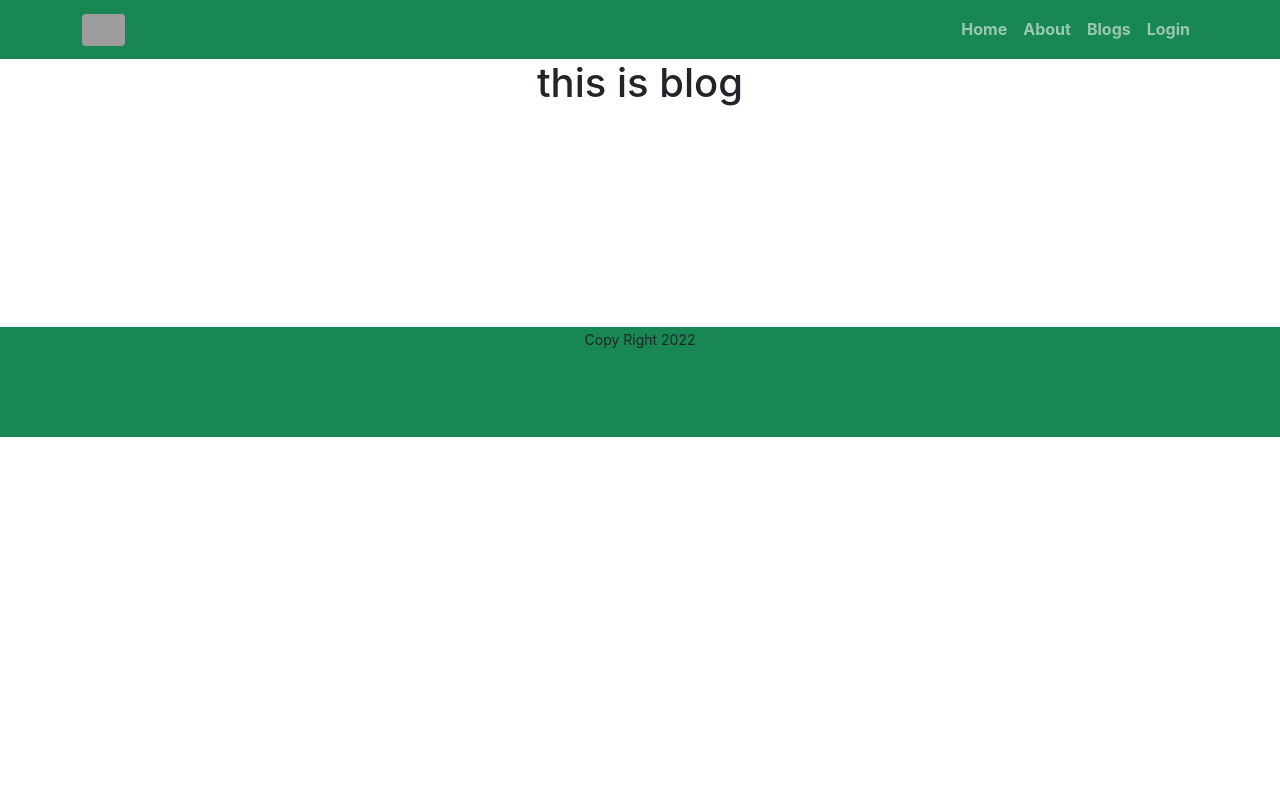
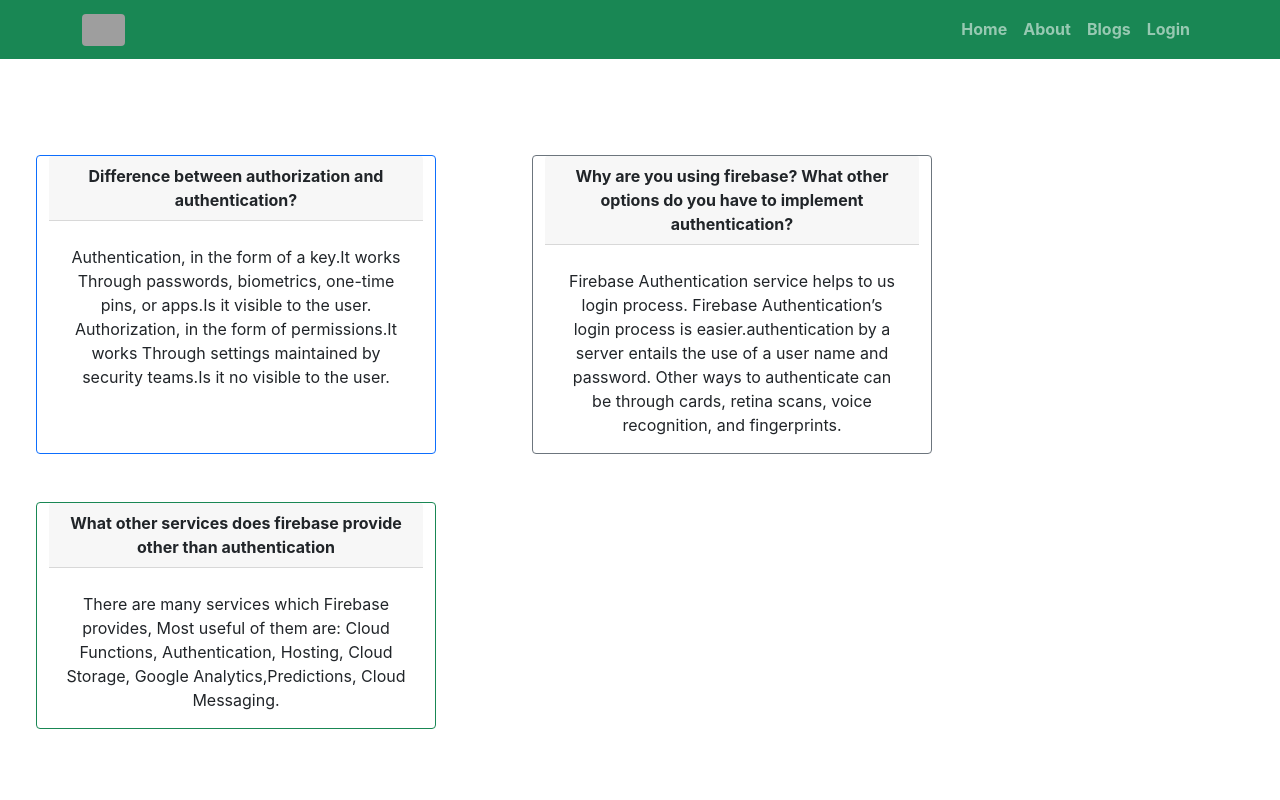
Before and after one commit to MafujulHaquePlabon/independent-service-provider, a React (Create React App) app: page /Blogs in a window 1280 px wide. Shown: the top 800 px of the page. Built offline with nearby package versions, Linux system fonts and the light colour scheme; no server answers; grey boxes are pictures that could not be loaded.

Commit message:
Blog section added

```diff
--- a/src/Blog/Blog.js
+++ b/src/Blog/Blog.js
@@ -1,9 +1,47 @@
 import React from 'react';
+import { Card } from 'react-bootstrap';
 
 const Blog = () => {
     return (
-        <div>
-            <h1>this is blog</h1>
+        <div className="w-100 mt-5" >
+            <div className="row row-cols-1  md:row-cols-3 gap-5 p-5 w-100 ">
+
+            <Card border="primary" style={{ width: '25rem' }}>
+              <Card.Header className="fw-bold">Difference between authorization and authentication?</Card.Header>
+              <Card.Body>
+                <Card.Title> </Card.Title>
+                <Card.Text>
+                Authentication, in the form of a key.It works Through passwords, biometrics, one-time pins, or apps.Is it visible to the user.
+                Authorization, in the form of permissions.It works Through settings maintained by security teams.Is it no visible to the user.
+                </Card.Text>
+              </Card.Body>
+            </Card>
+            <br />
+
+            <Card border="secondary" style={{ width: '25rem' }}>
+              <Card.Header className="fw-bold">Why are you using firebase? What other options do you have to implement authentication?</Card.Header>
+              <Card.Body>
+                <Card.Title></Card.Title>
+                <Card.Text>
+                Firebase Authentication service helps to us login process. Firebase Authentication’s login process is easier.authentication by a server entails the use of a user name and password. Other ways to authenticate can be through cards, retina scans, voice recognition, and fingerprints.
+                </Card.Text>
+              </Card.Body>
+            </Card>
+            <br />
+
+            <Card border="success" style={{ width: '25rem' }}>
+              <Card.Header className="fw-bold"> What other services does firebase provide other than authentication</Card.Header>
+              <Card.Body>
+                <Card.Title></Card.Title>
+                <Card.Text>
+                There are many services which Firebase provides, Most useful of them are:
+                  Cloud Functions, Authentication,  Hosting, Cloud Storage,
+                Google Analytics,Predictions, Cloud Messaging.
+                </Card.Text>
+              </Card.Body>
+            </Card>
+            <br />
+                  </div>
         </div>
     );
 };
--- a/src/Pages/Home/Services/Service/Service.js
+++ b/src/Pages/Home/Services/Service/Service.js
@@ -22,7 +22,7 @@
     <Card.Text> <span className="fw-bolder">Description: </span>
      {description}
     </Card.Text>
-   <Link to="/checkout"> <Button  onClick={() => navigateToServiceDetail(id)} className="btn-success px-3 py-2 border-0 rounded mt-4">Go Checkout</Button></Link>
+   <Link to="/checkout"> <Button  className="btn-success px-3 py-2 border-0 rounded mt-4">Go Checkout</Button></Link>
   </Card.Body>
 </Card>
    </div>
```
Also changed, not shown: src/Pages/Home/Services/Services.js (+0 -37 lines).
